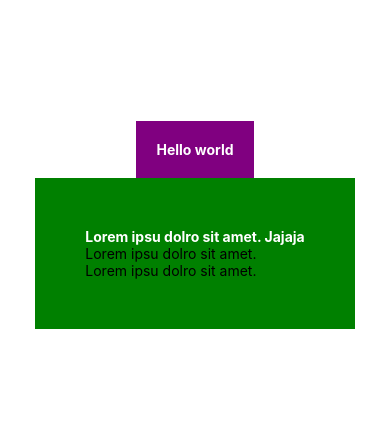
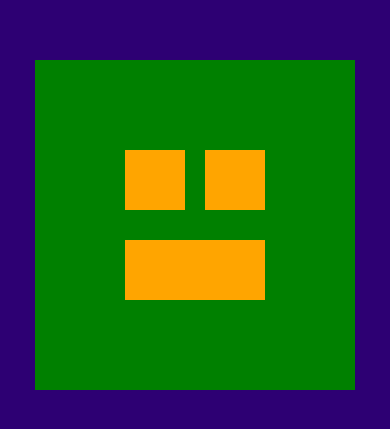
Before and after one commit to snow915/ReactNative, a React Native app: screen / in a window 390 px wide. Shown: the part 197-626 px from the top of the page. Built offline with nearby package versions, Linux system fonts and the light colour scheme.

Commit message:
edit: face type geometry dash

```diff
--- a/App.js
+++ b/App.js
@@ -1,38 +1,53 @@
 import React from 'react';
-import { StyleSheet, Text, View } from 'react-native';
+import {StyleSheet, Text, View} from 'react-native';
 
 export default function App() {
   return (
-    <View style={styles.container}>
-      <View style={styles.header}>
-        <Text style={styles.textBold}>Hello world</Text>
+      <View style={styles.container}>
+        <View style={styles.body}>
+
+          <View style={styles.eyes}>
+            <View style={styles.eyeLeft}></View>
+            <View style={styles.eyeRight}></View>
+          </View>
+
+          <View style={styles.mouth}>
+            <View style={styles.mouth1}></View>
+          </View>
+
+        </View>
       </View>
-      <View style={styles.body}>
-          <Text style={styles.textBold}>Lorem ipsu dolro sit amet. <Text>Jajaja</Text></Text>
-          <Text>Lorem ipsu dolro sit amet.</Text>
-          <Text>Lorem ipsu dolro sit amet.</Text>
-      </View>
-    </View>
   );
 }
 
 const styles = StyleSheet.create({
   container: {
     flex: 1,
-    backgroundColor: '#fff',
+    backgroundColor: '#2d0073',
     alignItems: 'center',
     justifyContent: 'center',
   },
-  header: {
-    backgroundColor : 'purple',
-    padding : 20,
+  body: {
+    backgroundColor: 'green',
+    padding: 90,
+    flexDirection: 'column',
   },
-  textBold: {
-    fontWeight : 'bold',
-    color : 'white',
+  eyes: {
+    flexDirection: 'row',
   },
-  body: {
-    backgroundColor : 'green',
-    padding : 50,
+  eyeLeft: {
+    backgroundColor: 'orange',
+    padding: 30,
+    marginRight: 10,
+  },
+  eyeRight: {
+    backgroundColor: 'orange',
+    padding: 30,
+    marginLeft: 10,
+  },
+  mouth1 : {
+    backgroundColor : 'orange',
+    padding : 30,
+    marginTop : 30,
   },
 });
```
